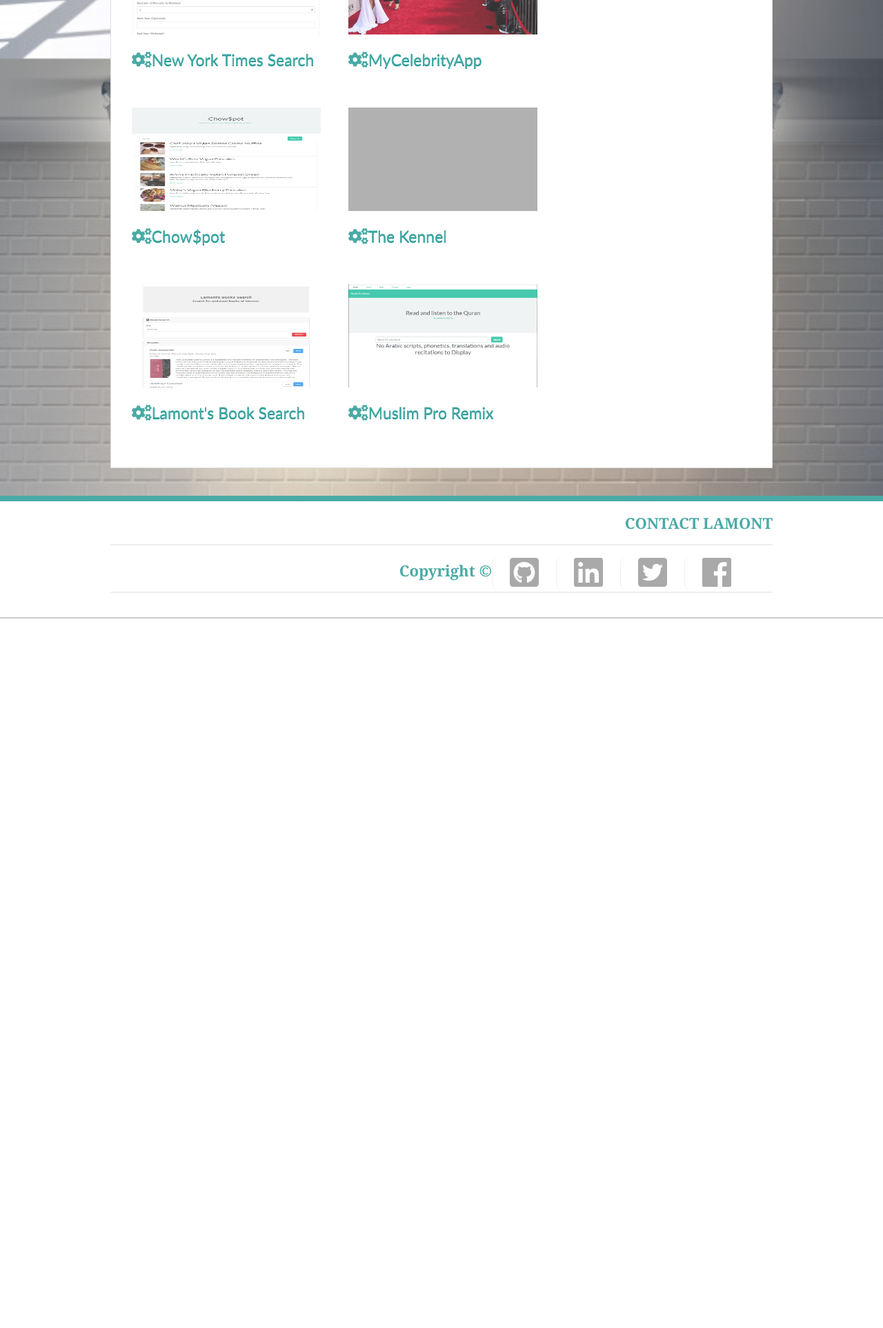
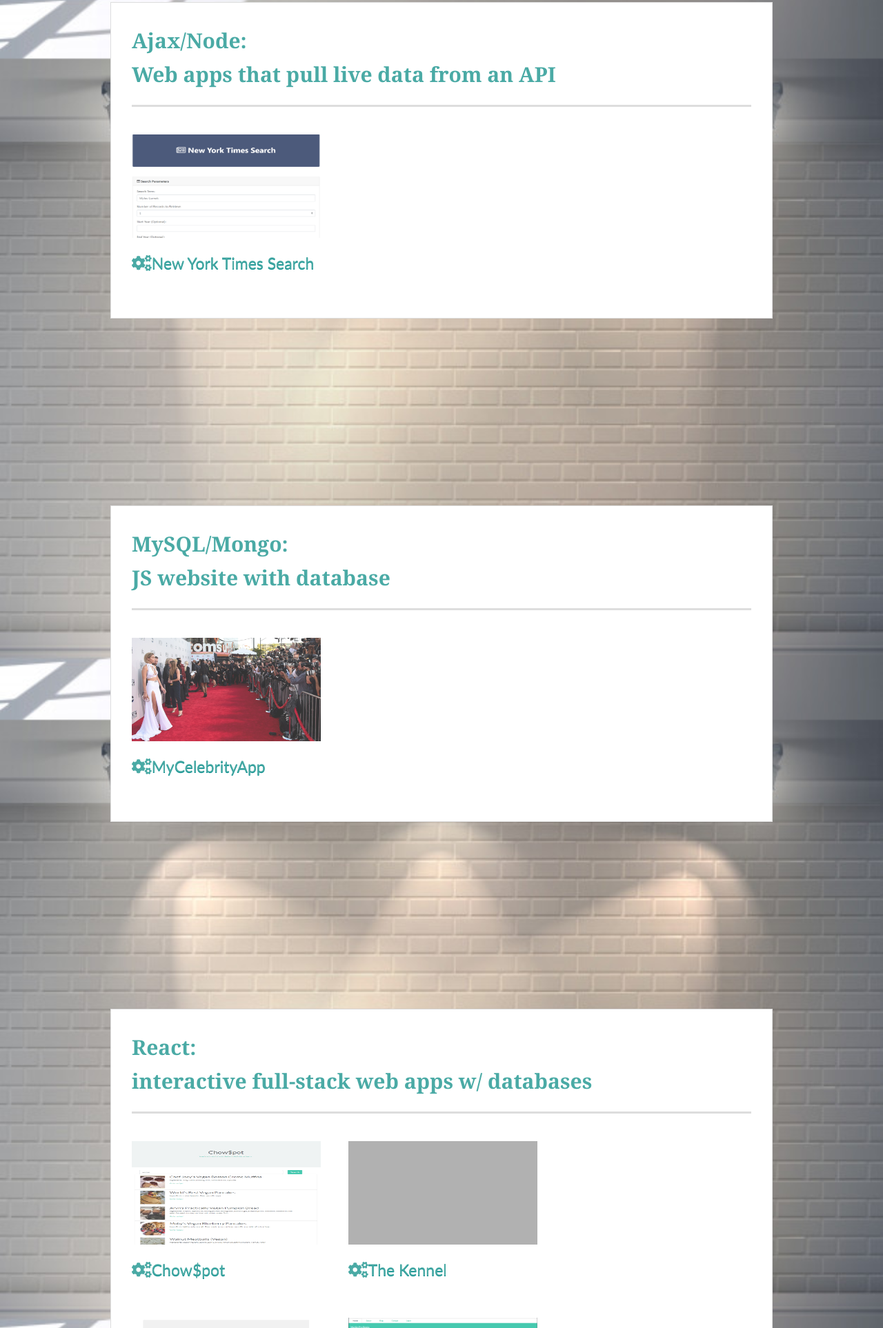
Before and after one commit to lthompson1206/Responsive-Portfolio, a website: page portfolio.html in a window 1280 px wide. Shown: the part 874-2800 px from the top of the page at 69% size. Before the commit the page ends 1771 px from the top, so only its background shows below. Drawn offline with Linux system fonts and the light colour scheme; grey boxes are pictures that could not be loaded.

Commit message:
changed projects page and corrected typo

```diff
--- a/portfolio.html
+++ b/portfolio.html
@@ -24,7 +24,7 @@
 
   <div id="main-container" class="container">
     <section class="main-section">
-      <h1>Portfolio</h1>
+      <h1>JavaScript/jQuery: <p>Simple games & gadgets</p></h1>
 
       <div class="work">
         <img src="./assets/css/images/Screenshot (81).png" width=150px height=150px alt="jQuery/JavaScript">
@@ -46,6 +46,13 @@
         <a href="https://lthompson1206.github.io/Coder-vocab-guess/"><i class="fas fa-cogs"></i>Coder-vocab-guess</a>
       </div>
 
+    </section>
+
+  </div>
+      <div id="main-container" class="container">
+        <section class="main-section">
+      <h1>Ajax/Node: <p>Web apps that pull live data from an API</p></h1>
+
       <div class="work">
         <img src="./assets/css/images/New York times.PNG" width=150px height=150px alt="Ajax/Node">
         <a href="https://lthompson1206.github.io/newyorktimes/"><i class="fas fa-cogs"></i>New York Times Search</a>
@@ -59,6 +66,13 @@
       <img src="./assets/css/images/image1.jpeg" width=150px height=150px alt="Ajax/Node">
       <a href=""><i class="fas fa-cogs"></i>The-plug</a>
     </div> -->
+
+  </section>
+
+</div>
+    <div id="main-container" class="container">
+      <section class="main-section">
+    <h1>MySQL/Mongo: <p>JS website with database</p></h1>
 
       <div class="work">
         <img src="./assets/css/images/Red-Carpet-Featured-Image (1).jpg" width=150px height=150px alt="MySQL/Mongo">
@@ -77,6 +91,12 @@
                       <img src="" width=150px height=150px alt="MySQL/MongoDB">
                       <a href=""><i class="fas fa-cogs"></i></a></div> -->
 
+                    </section>
+
+                  </div>
+                      <div id="main-container" class="container">
+                        <section class="main-section">
+                      <h1>React: <p>interactive full-stack web apps w/ databases</p></h1>
 
       <div class="work">
         <img src="./assets/css/images/Chowspot.PNG" width=150px height=150px alt="React">
```
Also changed, not shown: index.html (+1 -1 lines).
